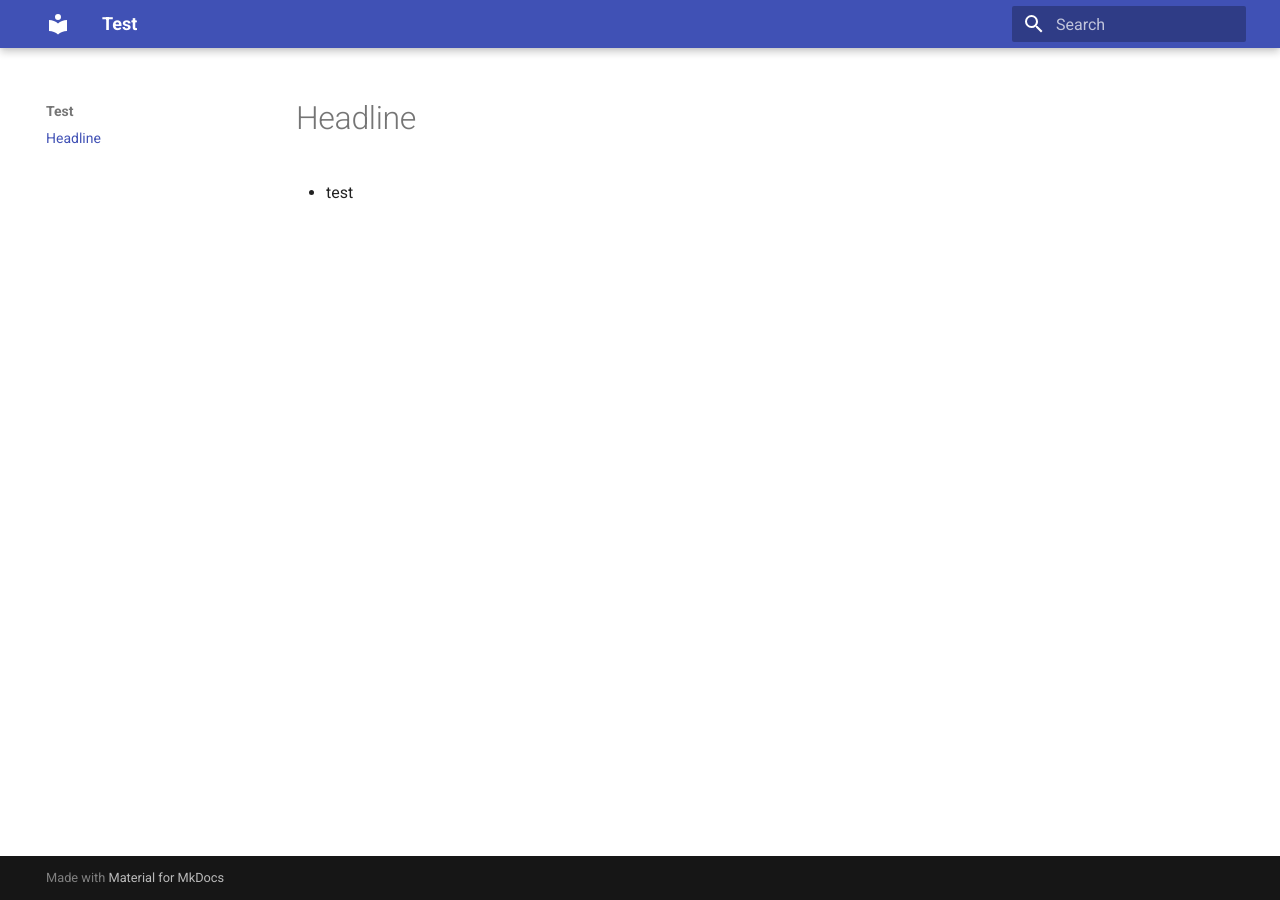
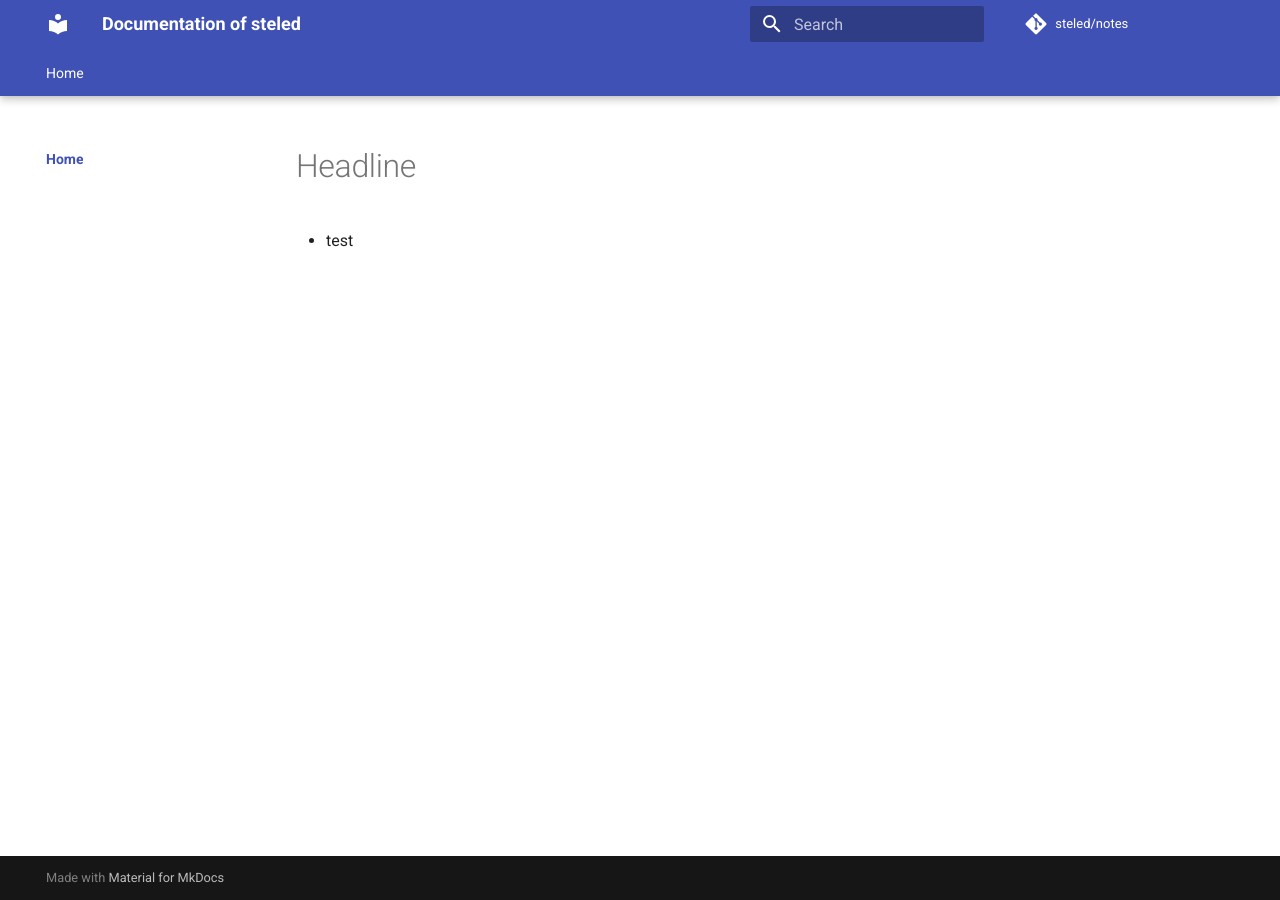
Before and after one commit to steled/documentation, an MkDocs documentation site: the page built from docs/index.md, in a window 1280 px wide. Built offline with MkDocs 1.6.1 and Material for MkDocs 9.7.7, drawn with Linux system fonts in a browser that asks for light colours; comment, search, counter and statistics services are not loaded.

Commit message:
Update mkdocs.yml

```diff
--- a/mkdocs.yml
+++ b/mkdocs.yml
@@ -1,4 +1,28 @@
-site_name: Test
+site_author: steled
+site_name: Documentation of steled
 site_url: https://steled.github.io/documentation
+repo_url: https://github.com/steled/notes
+repo_name: steled/notes
 theme:
+  features:
+    - navigation.tabs
+    - navigation.tabs.sticky
+    - navigation.expand
+    - navigation.indexes
+    - content.code.copy
+  language: en
   name: material
+  plugins:
+    - search:
+      lang: en
+markdown_extensions:
+  - admonition
+  - pymdownx.tabbed:
+      alternate_style: true
+  - attr_list
+  - pymdownx.emoji:
+      emoji_index: !!python/name:material.extensions.emoji.twemoji
+      emoji_generator: !!python/name:material.extensions.emoji.to_svg
+nav:
+  - Home:
+    - index.md
```
